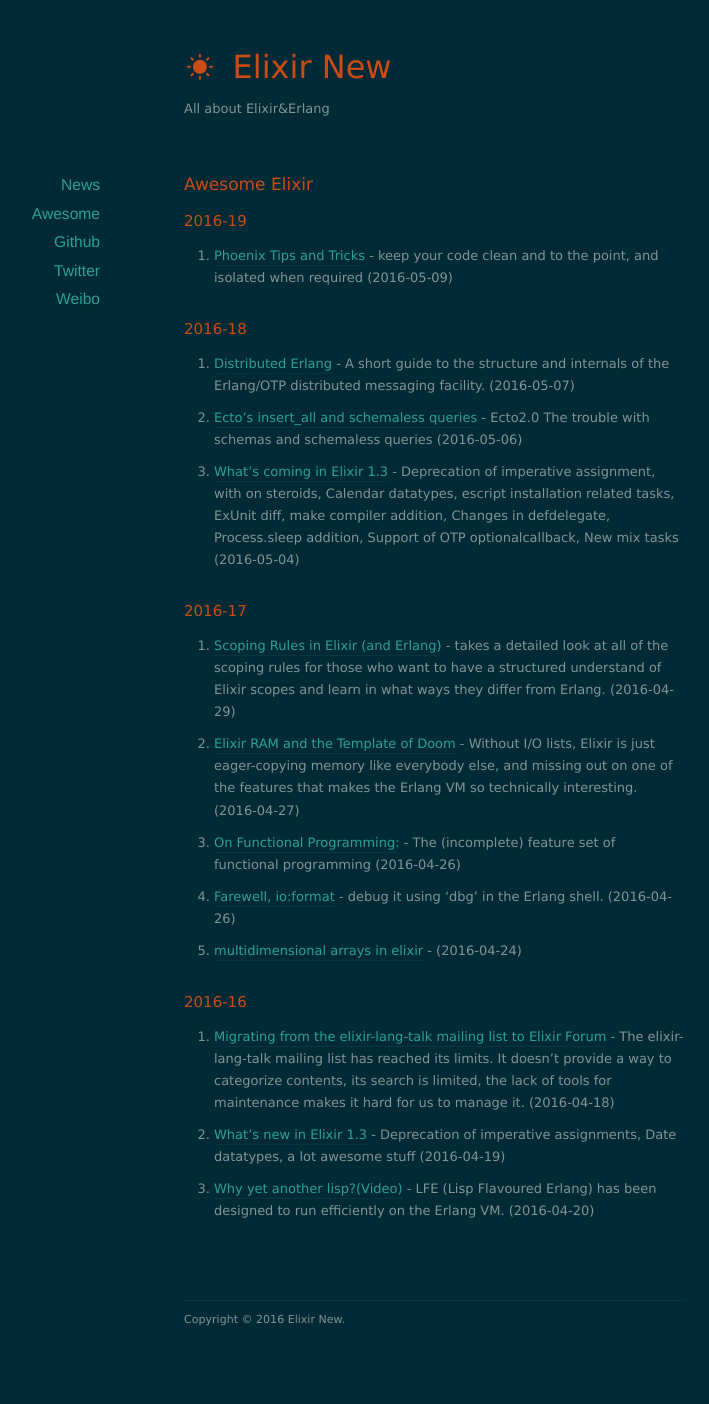
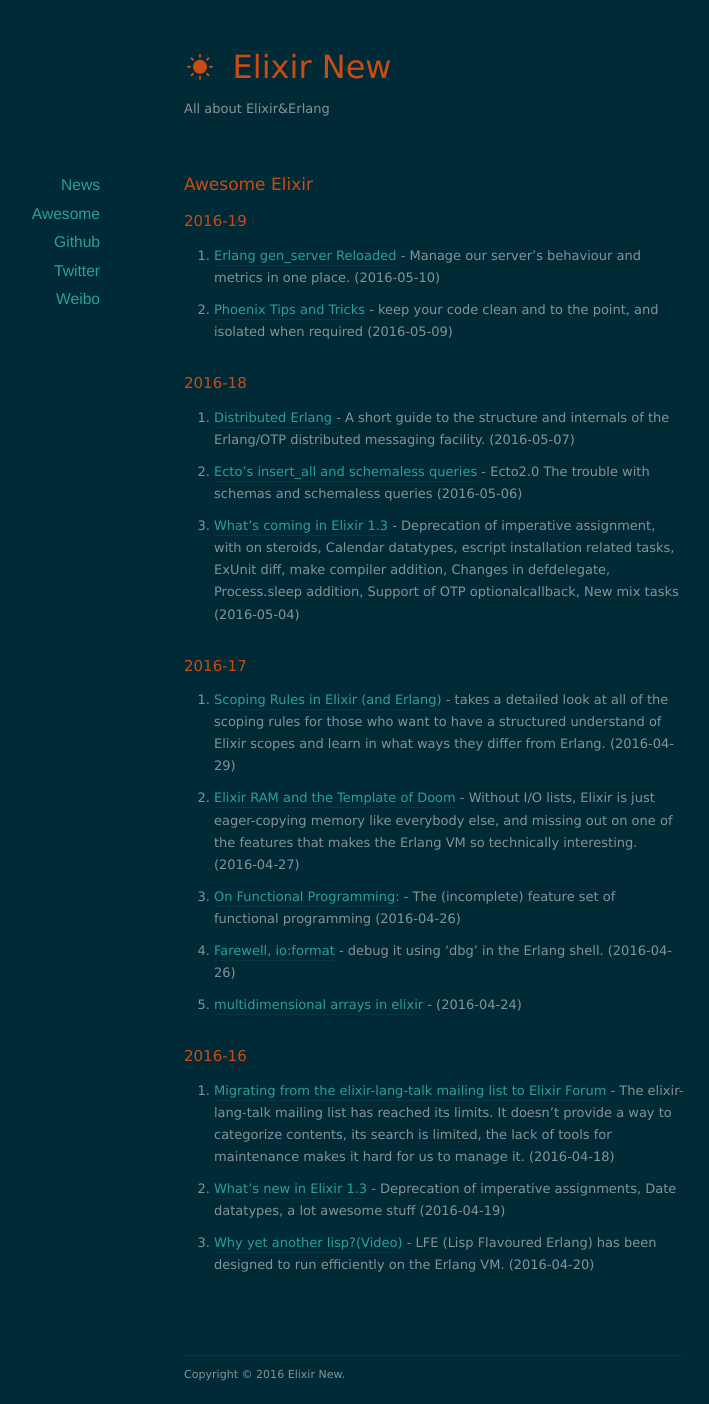
Before and after one commit to namjae/elixir-news.github.io, a Jekyll site: the page built from _posts/2016-04-09-news.markdown, in a window 1280 px wide. Shown: the whole page, without its empty margins (206-915 px from the left). Built offline with Jekyll 4.4.1, drawn with Linux system fonts in a browser that asks for light colours; nearby versions of some CDN libraries; before the commit the page ends 1350 px from its top, so only the background shows below that.

Commit message:
2016-05-11T23:50:04+08:00

```diff
--- a/_posts/2016-04-09-news.markdown
+++ b/_posts/2016-04-09-news.markdown
@@ -6,6 +6,8 @@
 ---
 ## 2016-19
 
+* [Erlang gen_server Reloaded](https://www.erlang-solutions.com/blog/erlang-gen_server-reloaded.html) -
+Manage our server's behaviour and metrics in one place. (2016-05-10)
 * [Phoenix Tips and Tricks](https://dockyard.com/blog/2016/05/02/phoenix-tips-and-tricks) -
 keep your code clean and to the point, and isolated when required (2016-05-09)
 
```
